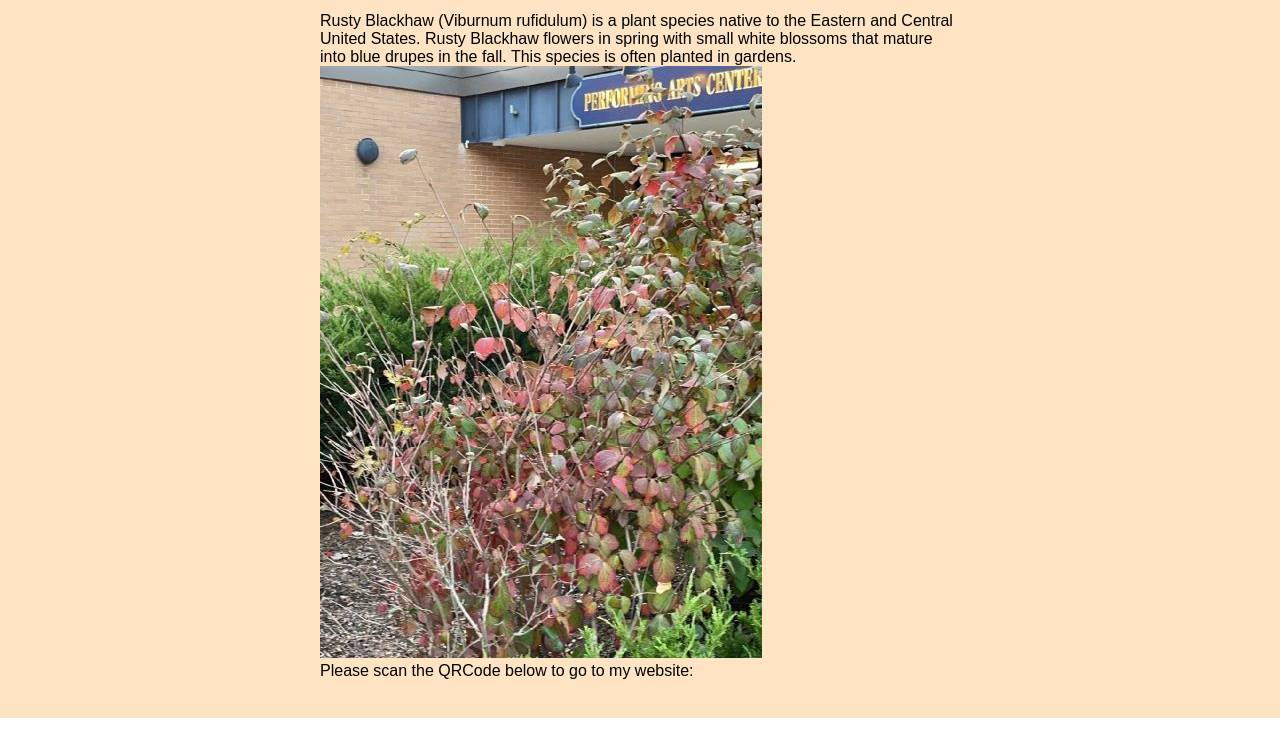
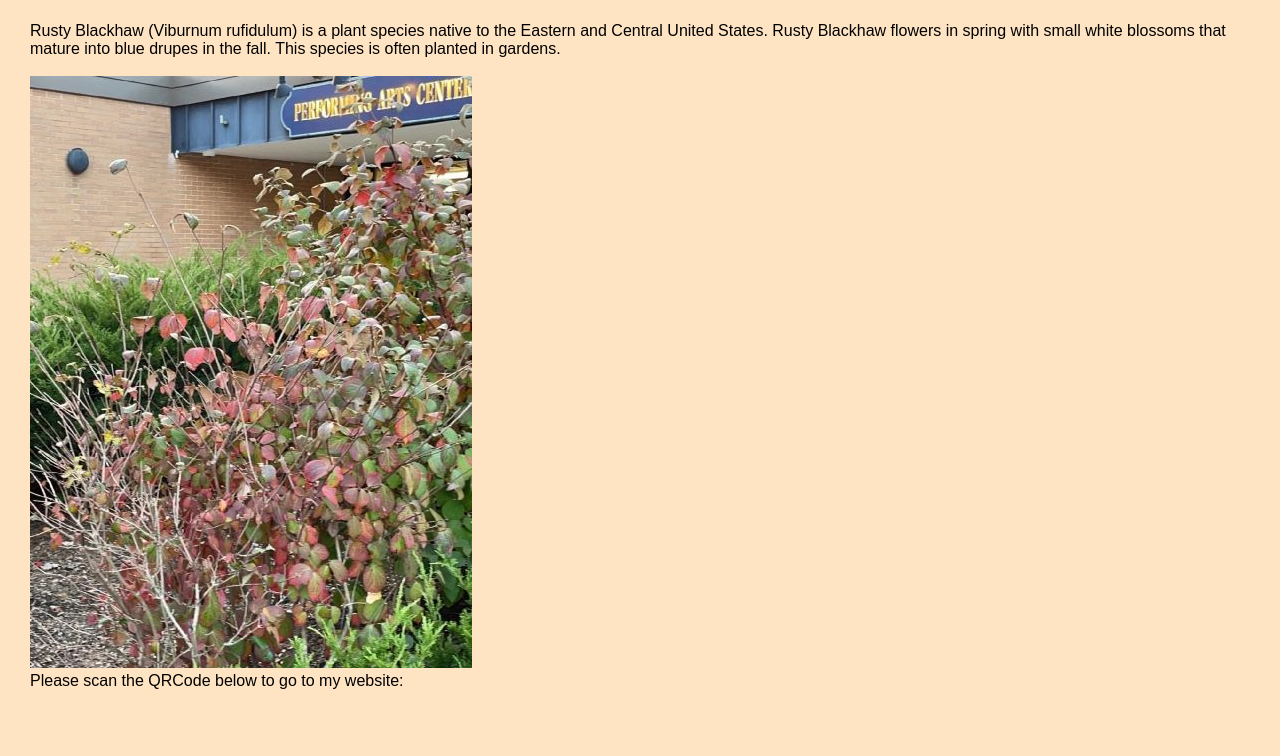
Before and after one commit to taltin05/alara-ilp-project, a website: page src/rustyblackhaw.html in a window 1280 px wide. Shown: the part 148-904 px from the top of the page. Before the commit the page ends 866 px from the top, so only its background shows below. Drawn offline with Linux system fonts and the light colour scheme; no server answers.

Commit message:
set widt:auto on main in styles.css

```diff
--- a/src/styles.css
+++ b/src/styles.css
@@ -11,8 +11,8 @@ html, body {
 
 main {
   margin: auto;
-  width: 50%;
-  padding: 20px;
+  width: auto;
+  padding: 30px;
 }
 
 main > h1 {
```
Also changed, not shown: src/commonmugwort.html (+1 -2 lines), src/rustyblackhaw.html (+2 -1 lines).
